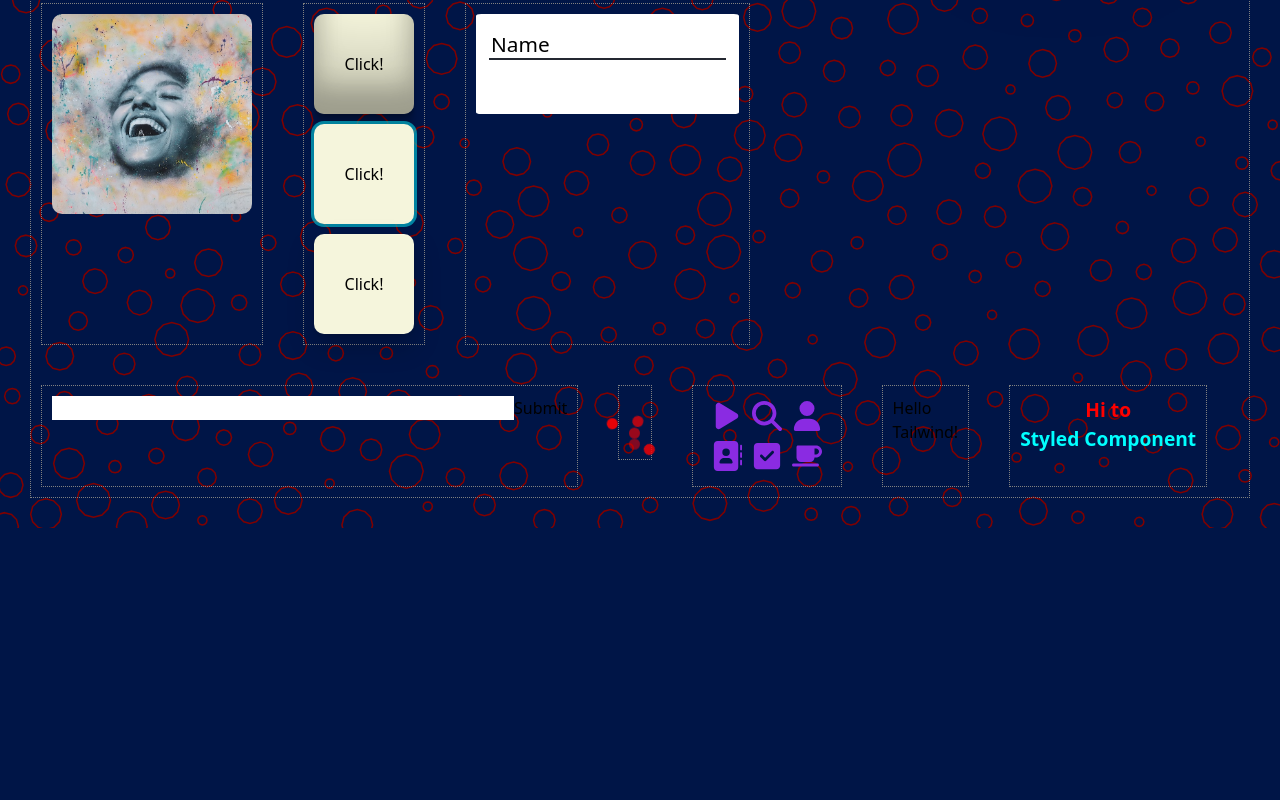
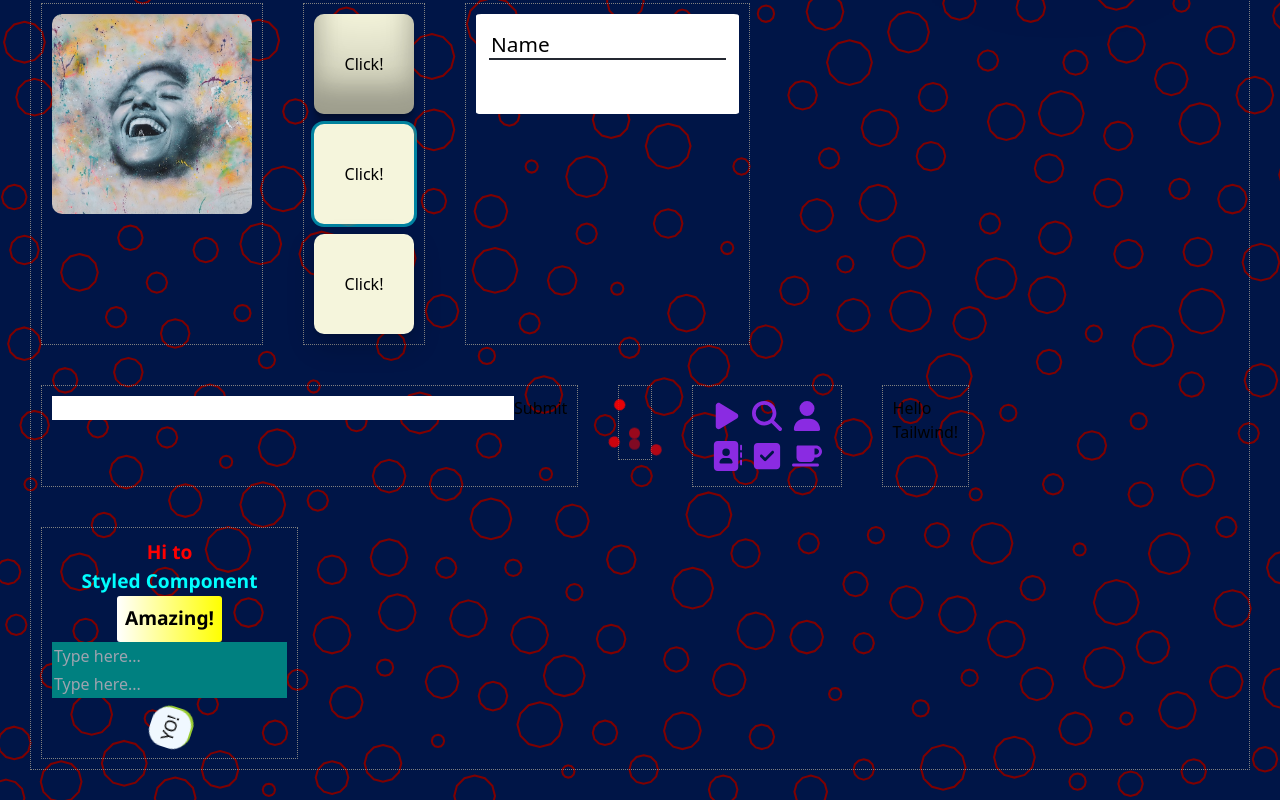
Before and after one commit to moienheydari/react-test, a React (Vite) app: page / in a window 1280 px wide. Shown: the part 300-1100 px from the top of the page. Before the commit the page ends 828 px from the top, so only its background shows below. Built offline with nearby package versions, Linux system fonts and the light colour scheme.

Commit message:
full styled component

```diff
--- a/src/assets/Styled-Component/StyledComponent.jsx
+++ b/src/assets/Styled-Component/StyledComponent.jsx
@@ -1,14 +1,34 @@
-import React from 'react';
-import styled from 'styled-components';
+import React, { useState } from 'react';
+import styled, { ThemeProvider, createGlobalStyle, keyframes } from 'styled-components';
+
+const theme = {
+    fontFamily: 'Segoe UI'
+}
 
 export default function StyledComponent() {
+    const [name, setName] = useState('');
+    const [pass, setPass] = useState('');
+
     return (
-        <Cont>
-            <Text color='red'>Hi to </Text>
-            <Text>Styled Component</Text>
-        </Cont>
+        <ThemeProvider theme={theme}>
+            <GlobalStyle />
+            <Cont>
+                <Text color='red'>Hi to </Text>
+                <Text>Styled Component</Text>
+                <SubText color='black'>Amazing!</SubText>
+                <Input name='name' value={name} setter={setName}></Input>
+                <Input type='password' name='pass' value={pass} setter={setPass}></Input>
+                <RotatingButton>YO!</RotatingButton>
+            </Cont>
+        </ThemeProvider>
     )
 }
+
+const GlobalStyle = createGlobalStyle`
+    h1 {
+        font-family: ${(props) => props.theme.fontFamily};
+    }
+`
 
 const Cont = styled.div`
     display: grid;
@@ -19,4 +39,54 @@ const Text = styled.h1`
     font-size: larger;
     color: ${(props) => props.color || 'aqua'} ;
     font-weight: bold;
+    transition: 0.3s;
+    &:hover {
+        transform: scale(1.1);
+    }
 `
+
+const SubText = styled(Text)`
+    background-image: linear-gradient(to right, #fff, #ff0);
+    padding: 8px;
+    padding-bottom: 10px;
+    border-radius: 3px;
+    height: auto;
+`
+
+const Input = styled.input.attrs((props) => ({
+    placeholder: 'Type here...',
+    onChange: ({ target }) => { props.setter(target.value) }
+}))`
+    padding: 2px;
+    background-color: teal;
+`
+
+
+const rotate = keyframes`
+    from {
+        transform: rotate(0deg);
+    }
+    to {
+        transform: rotate(360deg);
+    }
+`
+
+const RotatingButton = styled.button`
+    margin-top: 10px;
+    height: 40px;
+    width: 40px;
+    background-color: aliceblue;
+    box-shadow: 2px 2px yellowgreen;
+    transition: 0.2s;
+    border-radius: 40%;
+
+    animation: ${rotate} infinite 2s linear;
+
+    &:hover {
+        transform: scale(1.1);
+    }
+
+    &:active {
+        transform: scale(0.9);
+    }
+`
```
